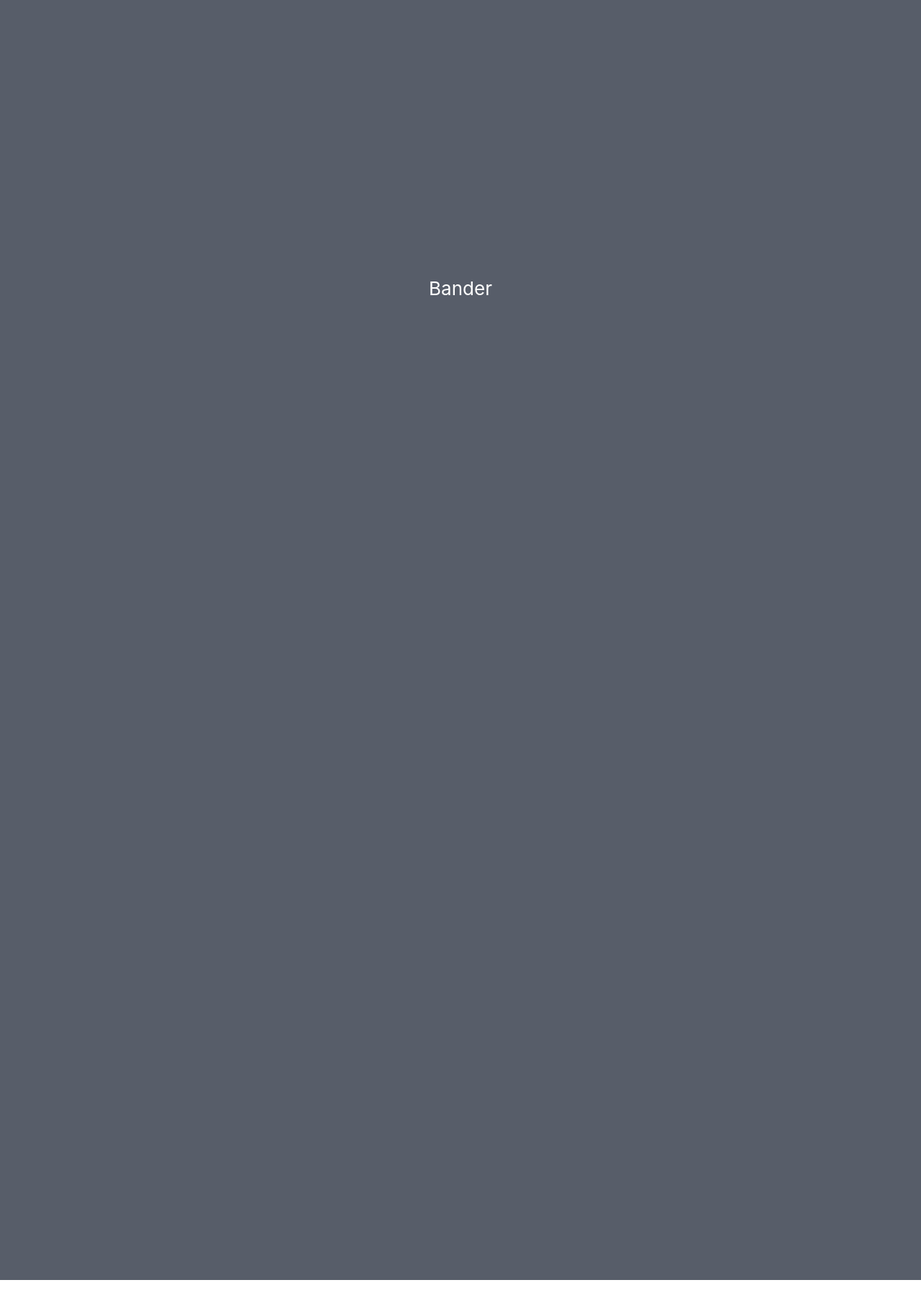
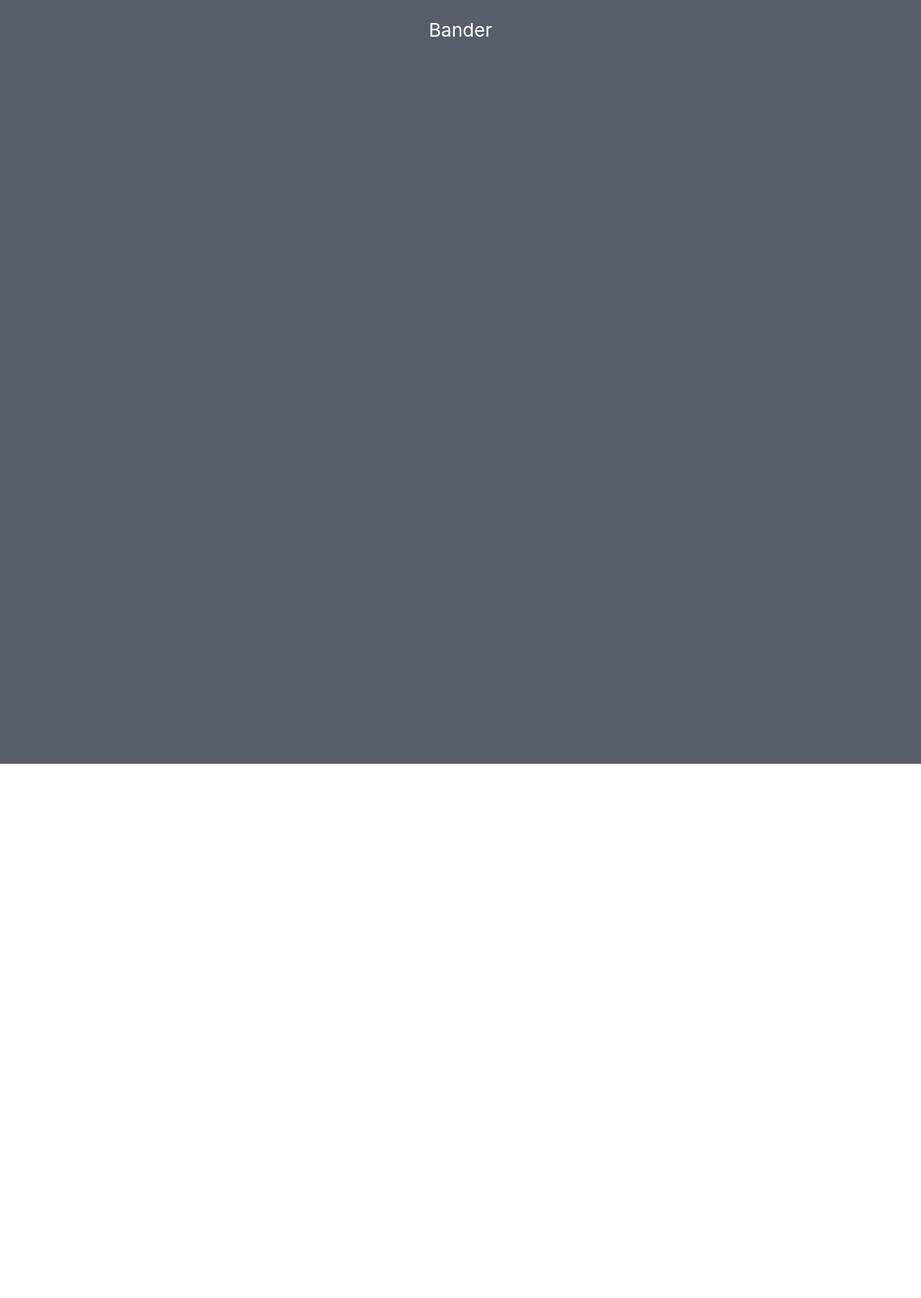
Before and after one commit to TOduah/Banded, a React (Create React App) app in the folder react-ui/: page / in a window 1280 px wide. Shown: the whole page at 72% size. After the commit the page ends 1061 px from the top, so only its background shows below. Built offline with nearby package versions, Linux system fonts and the light colour scheme.

Commit message:
reverting changes

```diff
--- a/react-ui/src/App.css
+++ b/react-ui/src/App.css
@@ -17,7 +17,7 @@
   }
 } */
 
-.App-header, .App-body {
+.App-header {
   background-color: #575d69;
   min-height: 100vh;
   display: flex;
--- a/react-ui/src/App.js
+++ b/react-ui/src/App.js
@@ -17,11 +17,6 @@ function App() {
             Bander
           </p>
         </div>
-        <Helmet>
-        <script src="./components/slide.js" type="text/jsx" />
-      </Helmet>
-      </header>
-      <body onload="showSlides();" className="App-body">
         <div className="Slide-container">
           <div className="slide Fader">
             <img src={trumpet} className="App-logo" alt="logo" />
@@ -34,7 +29,10 @@ function App() {
           </div>
           {/* <img src={saxophone} className="App-logo" alt="logo" /> */}
         </div>
-      </body>
+        <Helmet>
+        <script src="./components/slide.js" type="text/jsx" />
+      </Helmet>
+      </header>
     </div>
   );
 }
```
